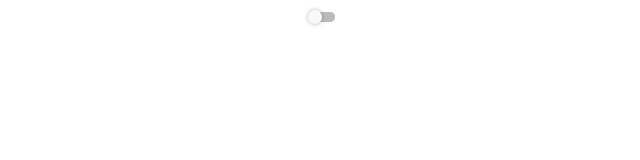
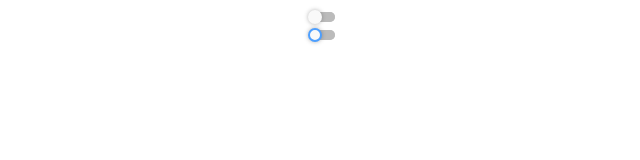
Before and after one commit to yeasir-cdda/custom-radio-switch-checkbox, a React (Create React App) app: page / in a window 1280 px wide. Shown: the top 160 px of the page, without its empty margins (308-948 px from the left). Built offline with nearby package versions, Linux system fonts and the light colour scheme.

Commit message:
outline switch done

```diff
--- a/src/App.js
+++ b/src/App.js
@@ -2,7 +2,8 @@ import  CustomSwitch  from "./ToggleSwitch/CustomSwitch";
 function App() {
   return (
     <div className="">
-     <CustomSwitch label='subscribe'/>
+     <CustomSwitch id='subscribe'/>
+     <CustomSwitch outline id='outline'/>
     </div>
   );
 }
--- a/src/ToggleSwitch/CustomSwitch.css
+++ b/src/ToggleSwitch/CustomSwitch.css
@@ -46,9 +46,7 @@
   display: block;
   width: 14px;
   height: 14px;
-
   background: #f9f9f9;
-
   box-shadow: 0px 0px 4px rgba(39, 39, 39, 0.35);
   border-radius: 8px;
   position: absolute;
@@ -58,10 +56,16 @@
 
   transition: all 0.3s ease-in 0s;
 }
+.outline {
+  border: 2px solid #4d9fff;
+  width: 10px;
+  height: 10px;
+}
 .checkbox:checked + .label .inner {
   margin-left: 0;
 }
 .checkbox:checked + .label .switch {
-  right: 10px;
+  right: 12px;
   background-color: #4d9fff;
+  border-color: #F9F9F9;
 }
--- a/src/ToggleSwitch/CustomSwitch.js
+++ b/src/ToggleSwitch/CustomSwitch.js
@@ -1,19 +1,19 @@
 import React from 'react';
 import './CustomSwitch.css'
-const CustomSwitch = ({ label }) => {
+const CustomSwitch = ({ id, outline }) => {
   return (
     <div className="container">
-
       <div className="toggle-switch">
         <input type="checkbox" className="checkbox"
-          name={label} id={label} />
-        <label className="label" htmlFor={label}>
+          name={id} id={id} />
+        <label className="label" htmlFor={id}>
           <span className="inner" />
-          <span className="switch" />
+          <span className={outline ? 'switch outline' : 'switch'} />
         </label>
       </div>
     </div>
   );
+
 };
 
 export default CustomSwitch;
```
